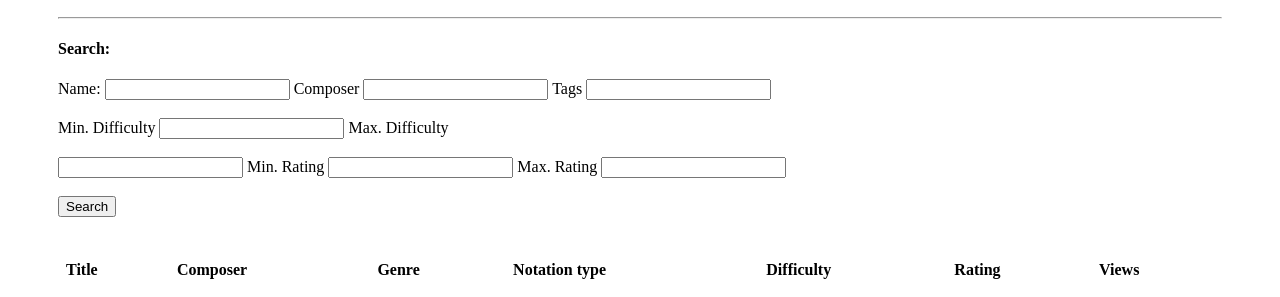
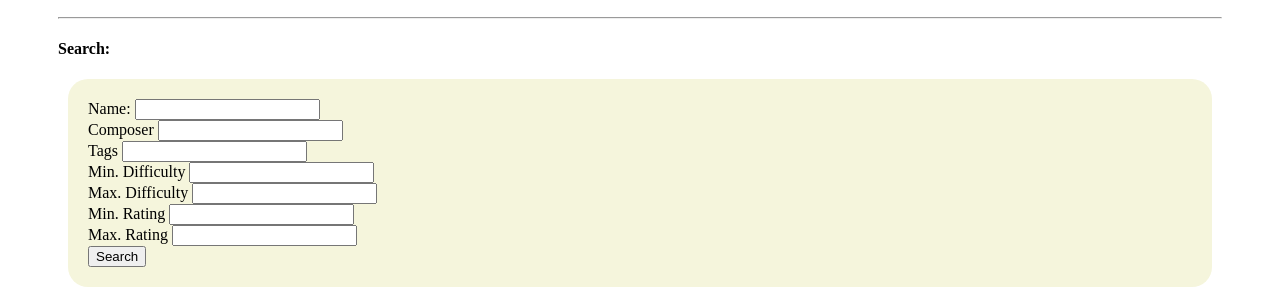
Before and after one commit to ElectricShakuhachi/tietokantasovellus-shakuarchive, a Flask app: template src/templates/index.html in a window 1280 px wide. Shown: the part 394-691 px from the top of the page. Run offline with Flask 2, Linux system fonts and the light colour scheme; the template is opened without the code that fills it, so the values that code supplies are empty.

Commit message:
Replace sql syntax with postresql compatible version

```diff
--- a/src/app.py
+++ b/src/app.py
@@ -207,11 +207,14 @@ def search():
     min_rating = request.form["min-rating"]
     max_rating = request.form["max-rating"]
     if name:
-        sql += "AND CONTAINS(c.title, :name) "
+        name = "%" + "%".join(name.split()) + "%"
+        sql += "AND c.title LIKE :pattern"
     if composer:
-        sql += "AND CONTAINS(c.composer, :composer) "
+        composer = "%" + "%".join(composer.split()) + "%"
+        sql += "AND c.composer LIKE :composer "
     if tags:
-        sql += "AND CONTAINS(c.tags :tags) "
+        tags = "%" + "%".join(tags.split()) + "%"
+        sql += "AND c.tags LIKE :tags "
     if min_difficulty:
         sql += "AND AVG(d.difficulty) >= :min_difficulty "
     if max_difficulty:
--- a/src/templates/index.html
+++ b/src/templates/index.html
@@ -9,21 +9,35 @@
 			<h2>Available Sheet music</h2>
 			<p>Amount available: {{ count }}</p><hr>
 			<h4>Search:</h4>
-			<form action="/search" method="POST" enctype="multipart/form-data">
+			<form id="searchform" action="/search" method="POST" enctype="multipart/form-data">
+				<div class="searchboxes">
 					<label for="searchname">Name:</label>
 					<input id="searchname" type="text" name="name">
+				</div>
+				<div class="searchboxes">
 					<label for="searchcomposer">Composer</label>
 					<input id="searchcomposer" type="text" name="composer">
+				</div>
+				<div class="searchboxes">
 					<label for="searchtags">Tags</label>
-				<input id="searchtags" type="text" name="tags"><br><br>
+					<input id="searchtags" type="text" name="tags">
+				</div>
+				<div class="searchboxes">
 					<label for="searchmindifficulty">Min. Difficulty</label>
 					<input id="searchmindifficulty" type="number" name="min-difficulty">
-				<label for="searchmaxdifficulty">Max. Difficulty</label><br><br>
+				</div>
+				<div class="searchboxes">
+					<label for="searchmaxdifficulty">Max. Difficulty</label>
 					<input id="searchmaxdifficulty" type="number" name="max-difficulty">
+				</div>
+				<div class="searchboxes">
 					<label for="searchminrating">Min. Rating</label>
 					<input id="searchminrating" type="number" name="min-rating">
+				</div>
+				<div class="searchboxes">
 					<label for="searchmaxrating">Max. Rating</label>
 					<input id="searchmaxrating" type="number" name="max-rating">
+				</div>
 				<!-- <label for="selectnotation">Notation type</label>
 				<select id="selectnotation" name="notation">
 					{% for notation in notations %}
@@ -32,10 +46,8 @@
 				<label for="selectgenre">Genre</label> -->
 
 				<input type="hidden" name="csrf_token" value="{{  session.csrf_token  }}">
-				<br><br>
 				<input type="submit" value="Search">
 			</form>
-			<br><br>
 			<table>
 				<tr>
 					<th>Title</th>
--- a/src/templates/view.html
+++ b/src/templates/view.html
@@ -42,7 +42,7 @@
 	</form>
 	<br>
 	<embed src="{{ upload_folder }}/{{ music.filename }}" width="800px" height="1150px" scrolling="auto" /><br><br>
-	<p>You may submit notes about the composition here. Any word preceeded by a hashtag # will also be interpreted as a categorizing tag.</p>
+	<p>You may submit notes about the composition here. Any word preceeded by # will also be interpreted as a categorizing tag.</p>
 	<form action="/notes/{{  music.id  }}" method="POST" enctype="multipart/form-data">
 		<input type="hidden" name="csrf_token" value="{{  session.csrf_token  }}">
 		<textarea name="notes"></textarea>
```
Also changed, not shown: src/static/styles/general.css (line endings or trailing spaces). Lines whose indentation alone changed are shown as unchanged.
